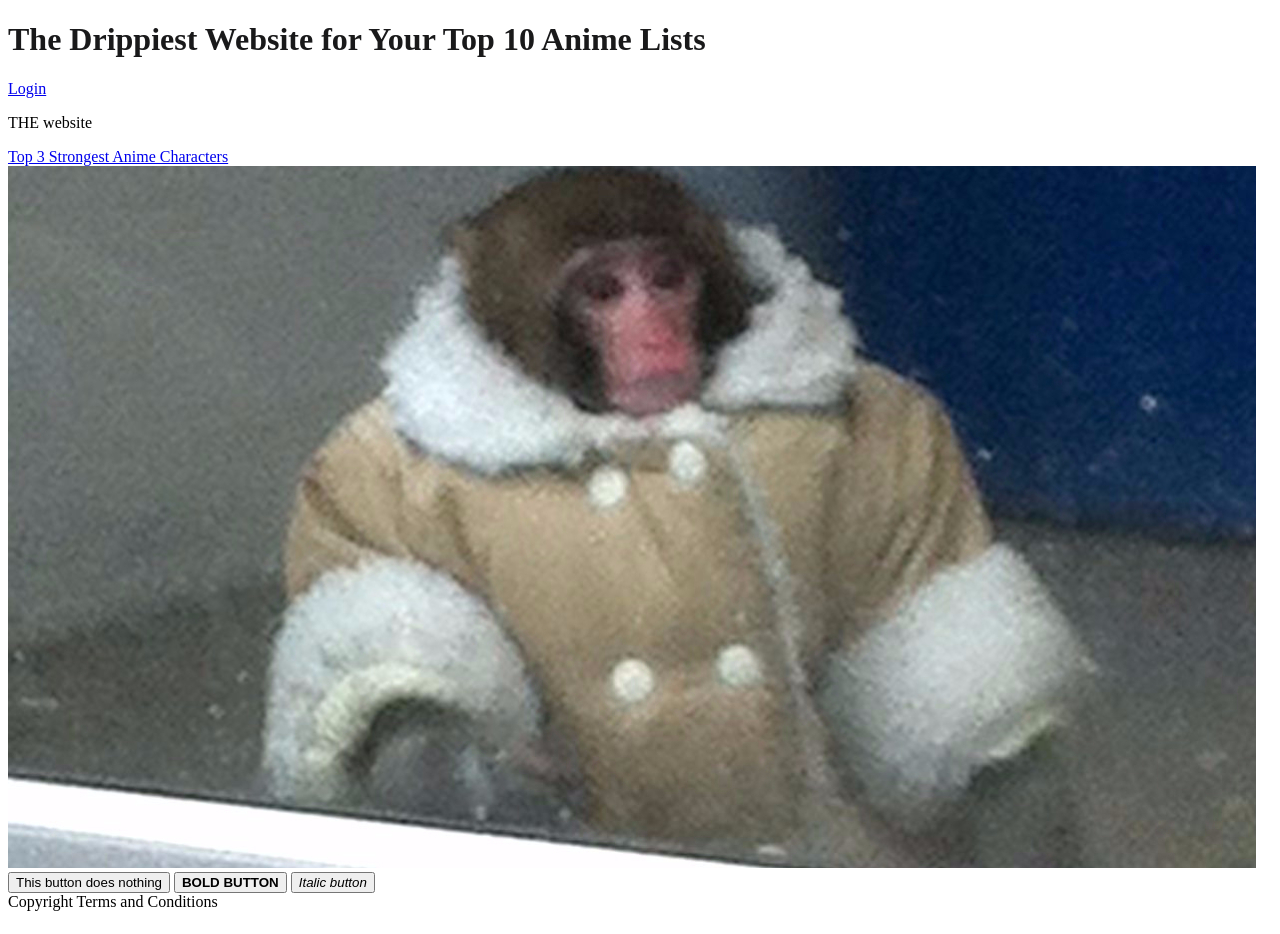
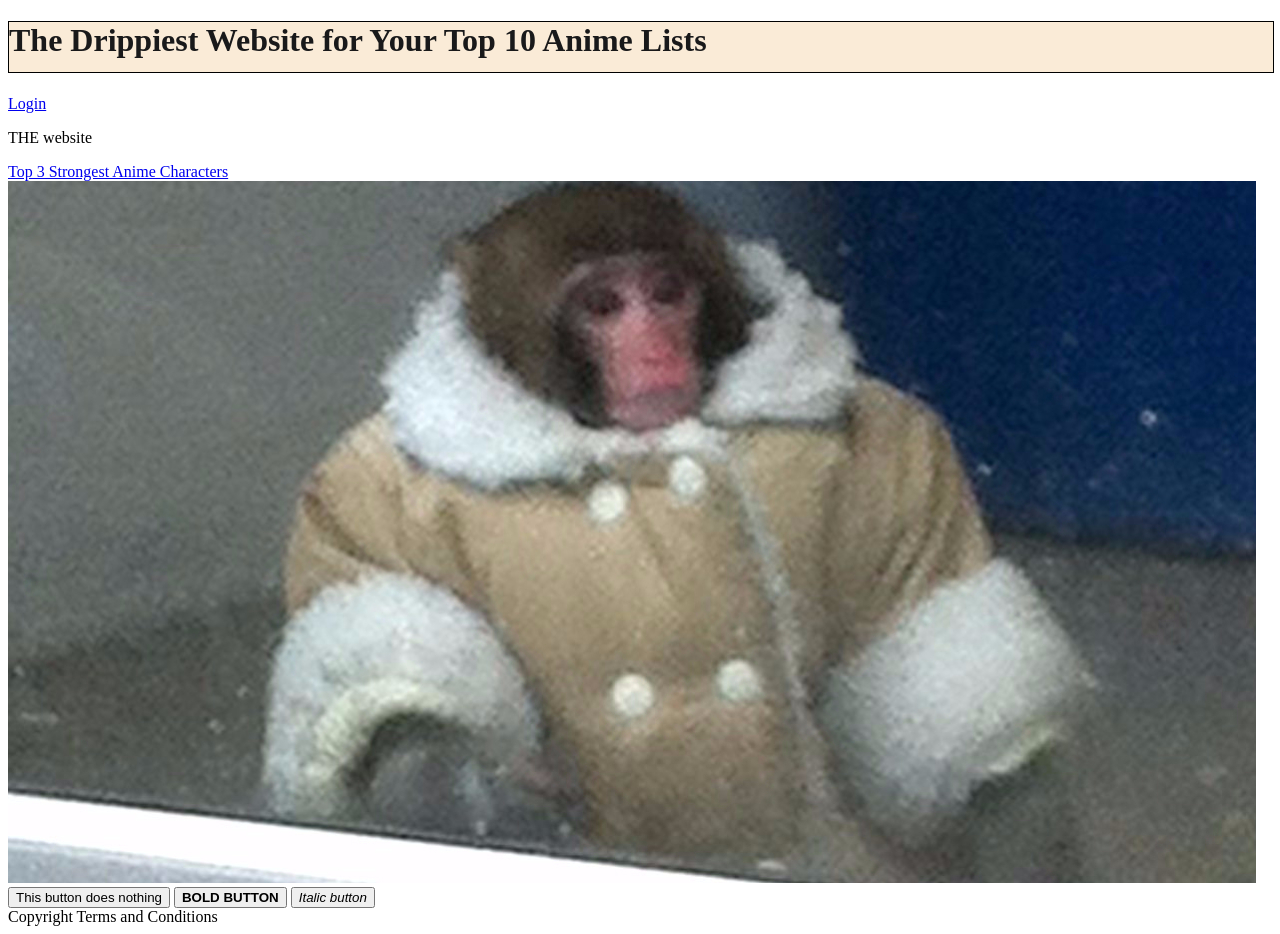
Before and after one commit to Garrett200/Learning, a plain HTML site: page index.html in a window 1280 px wide. Drawn offline with Linux system fonts and the light colour scheme.

Commit message:
added more styling

```diff
--- a/style.css
+++ b/style.css
@@ -2,10 +2,11 @@ h1 {
     color: rgb(25, 25, 26);
 }
 
-title {
+h1 {
     width: 100%;
+    alig
     max-width: 750px;
-    height: 100px;
-    align-content: center;
+    height: 50px;
+    border: 1px solid black;
     background-color: antiquewhite;
 }
```
